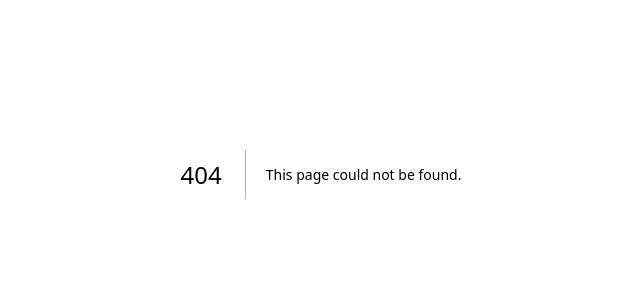
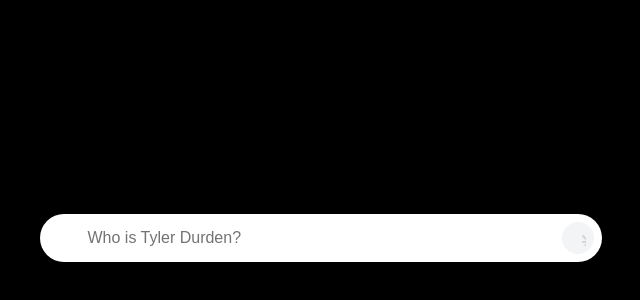
Before and after one commit to kennataddese6/portfolio, a Next.js app: page /hint-input in a window 1280 px wide. Before the commit this address had no page. Shown: the part 226-526 px from the top of the page, without its empty margins (319-959 px from the left). Built offline with nearby package versions, Linux system fonts and the light colour scheme.

Commit message:
hint inputs

```diff
--- /dev/null
+++ b/app/hint-input/page.tsx
@@ -0,0 +1,35 @@
+"use client"
+
+import { PlaceholdersAndVanishInput } from "@/components/ui/placeholders-and-vanish-input"
+
+export default function PlaceholdersAndVanishInputDemo() {
+  const placeholders = [
+    "What's the first rule of Fight Club?",
+    "Who is Tyler Durden?",
+    "Where is Andrew Laeddis Hiding?",
+    "Write a Javascript method to reverse a string",
+    "How to assemble your own PC?",
+  ]
+
+  const handleChange = (e: React.ChangeEvent<HTMLInputElement>) => {
+    console.log(e.target.value)
+  }
+  const onSubmit = (e: React.FormEvent<HTMLFormElement>) => {
+    e.preventDefault()
+    console.log("submitted")
+  }
+  return (
+    <div className="bg-black w-full h-full flex items-center justify-center">
+      <div className="h-[40rem] flex flex-col justify-center  items-center px-4">
+        <h2 className="mb-10 sm:mb-20 text-xl text-center sm:text-5xl dark:text-white text-black">
+          Ask Aceternity UI Anything
+        </h2>
+        <PlaceholdersAndVanishInput
+          placeholders={placeholders}
+          onChange={handleChange}
+          onSubmit={onSubmit}
+        />
+      </div>
+    </div>
+  )
+}
--- /dev/null
+++ b/components/ui/placeholders-and-vanish-input.tsx
@@ -0,0 +1,276 @@
+"use client";
+
+import { AnimatePresence, motion } from "framer-motion";
+import { useCallback, useEffect, useRef, useState } from "react";
+import { cn } from "@/lib/utils";
+
+export function PlaceholdersAndVanishInput({
+  placeholders,
+  onChange,
+  onSubmit,
+}: {
+  placeholders: string[];
+  onChange: (e: React.ChangeEvent<HTMLInputElement>) => void;
+  onSubmit: (e: React.FormEvent<HTMLFormElement>) => void;
+}) {
+  const [currentPlaceholder, setCurrentPlaceholder] = useState(0);
+
+  const intervalRef = useRef<NodeJS.Timeout | null>(null);
+  const startAnimation = () => {
+    intervalRef.current = setInterval(() => {
+      setCurrentPlaceholder((prev) => (prev + 1) % placeholders.length);
+    }, 3000);
+  };
+  const handleVisibilityChange = () => {
+    if (document.visibilityState !== "visible" && intervalRef.current) {
+      clearInterval(intervalRef.current); // Clear the interval when the tab is not visible
+      intervalRef.current = null;
+    } else if (document.visibilityState === "visible") {
+      startAnimation(); // Restart the interval when the tab becomes visible
+    }
+  };
+
+  useEffect(() => {
+    startAnimation();
+    document.addEventListener("visibilitychange", handleVisibilityChange);
+
+    return () => {
+      if (intervalRef.current) {
+        clearInterval(intervalRef.current);
+      }
+      document.removeEventListener("visibilitychange", handleVisibilityChange);
+    };
+  }, [placeholders]);
+
+  const canvasRef = useRef<HTMLCanvasElement>(null);
+  const newDataRef = useRef<any[]>([]);
+  const inputRef = useRef<HTMLInputElement>(null);
+  const [value, setValue] = useState("");
+  const [animating, setAnimating] = useState(false);
+
+  const draw = useCallback(() => {
+    if (!inputRef.current) return;
+    const canvas = canvasRef.current;
+    if (!canvas) return;
+    const ctx = canvas.getContext("2d");
+    if (!ctx) return;
+
+    canvas.width = 800;
+    canvas.height = 800;
+    ctx.clearRect(0, 0, 800, 800);
+    const computedStyles = getComputedStyle(inputRef.current);
+
+    const fontSize = parseFloat(computedStyles.getPropertyValue("font-size"));
+    ctx.font = `${fontSize * 2}px ${computedStyles.fontFamily}`;
+    ctx.fillStyle = "#FFF";
+    ctx.fillText(value, 16, 40);
+
+    const imageData = ctx.getImageData(0, 0, 800, 800);
+    const pixelData = imageData.data;
+    const newData: any[] = [];
+
+    for (let t = 0; t < 800; t++) {
+      let i = 4 * t * 800;
+      for (let n = 0; n < 800; n++) {
+        let e = i + 4 * n;
+        if (
+          pixelData[e] !== 0 &&
+          pixelData[e + 1] !== 0 &&
+          pixelData[e + 2] !== 0
+        ) {
+          newData.push({
+            x: n,
+            y: t,
+            color: [
+              pixelData[e],
+              pixelData[e + 1],
+              pixelData[e + 2],
+              pixelData[e + 3],
+            ],
+          });
+        }
+      }
+    }
+
+    newDataRef.current = newData.map(({ x, y, color }) => ({
+      x,
+      y,
+      r: 1,
+      color: `rgba(${color[0]}, ${color[1]}, ${color[2]}, ${color[3]})`,
+    }));
+  }, [value]);
+
+  useEffect(() => {
+    draw();
+  }, [value, draw]);
+
+  const animate = (start: number) => {
+    const animateFrame = (pos: number = 0) => {
+      requestAnimationFrame(() => {
+        const newArr = [];
+        for (let i = 0; i < newDataRef.current.length; i++) {
+          const current = newDataRef.current[i];
+          if (current.x < pos) {
+            newArr.push(current);
+          } else {
+            if (current.r <= 0) {
+              current.r = 0;
+              continue;
+            }
+            current.x += Math.random() > 0.5 ? 1 : -1;
+            current.y += Math.random() > 0.5 ? 1 : -1;
+            current.r -= 0.05 * Math.random();
+            newArr.push(current);
+          }
+        }
+        newDataRef.current = newArr;
+        const ctx = canvasRef.current?.getContext("2d");
+        if (ctx) {
+          ctx.clearRect(pos, 0, 800, 800);
+          newDataRef.current.forEach((t) => {
+            const { x: n, y: i, r: s, color: color } = t;
+            if (n > pos) {
+              ctx.beginPath();
+              ctx.rect(n, i, s, s);
+              ctx.fillStyle = color;
+              ctx.strokeStyle = color;
+              ctx.stroke();
+            }
+          });
+        }
+        if (newDataRef.current.length > 0) {
+          animateFrame(pos - 8);
+        } else {
+          setValue("");
+          setAnimating(false);
+        }
+      });
+    };
+    animateFrame(start);
+  };
+
+  const handleKeyDown = (e: React.KeyboardEvent<HTMLInputElement>) => {
+    if (e.key === "Enter" && !animating) {
+      vanishAndSubmit();
+    }
+  };
+
+  const vanishAndSubmit = () => {
+    setAnimating(true);
+    draw();
+
+    const value = inputRef.current?.value || "";
+    if (value && inputRef.current) {
+      const maxX = newDataRef.current.reduce(
+        (prev, current) => (current.x > prev ? current.x : prev),
+        0
+      );
+      animate(maxX);
+    }
+  };
+
+  const handleSubmit = (e: React.FormEvent<HTMLFormElement>) => {
+    e.preventDefault();
+    vanishAndSubmit();
+    onSubmit && onSubmit(e);
+  };
+  return (
+    <form
+      className={cn(
+        "w-full relative max-w-xl mx-auto bg-white dark:bg-zinc-800 h-12 rounded-full overflow-hidden shadow-[0px_2px_3px_-1px_rgba(0,0,0,0.1),_0px_1px_0px_0px_rgba(25,28,33,0.02),_0px_0px_0px_1px_rgba(25,28,33,0.08)] transition duration-200",
+        value && "bg-gray-50"
+      )}
+      onSubmit={handleSubmit}
+    >
+      <canvas
+        className={cn(
+          "absolute pointer-events-none  text-base transform scale-50 top-[20%] left-2 sm:left-8 origin-top-left filter invert dark:invert-0 pr-20",
+          !animating ? "opacity-0" : "opacity-100"
+        )}
+        ref={canvasRef}
+      />
+      <input
+        onChange={(e) => {
+          if (!animating) {
+            setValue(e.target.value);
+            onChange && onChange(e);
+          }
+        }}
+        onKeyDown={handleKeyDown}
+        ref={inputRef}
+        value={value}
+        type="text"
+        className={cn(
+          "w-full relative text-sm sm:text-base z-50 border-none dark:text-white bg-transparent text-black h-full rounded-full focus:outline-none focus:ring-0 pl-4 sm:pl-10 pr-20",
+          animating && "text-transparent dark:text-transparent"
+        )}
+      />
+
+      <button
+        disabled={!value}
+        type="submit"
+        className="absolute right-2 top-1/2 z-50 -translate-y-1/2 h-8 w-8 rounded-full disabled:bg-gray-100 bg-black dark:bg-zinc-900 dark:disabled:bg-zinc-800 transition duration-200 flex items-center justify-center"
+      >
+        <motion.svg
+          xmlns="http://www.w3.org/2000/svg"
+          width="24"
+          height="24"
+          viewBox="0 24"
+          fill="none"
+          stroke="currentColor"
+          strokeWidth="2"
+          strokeLinecap="round"
+          strokeLinejoin="round"
+          className="text-gray-300 h-4 w-4"
+        >
+          <path stroke="none" d="M0 0h24v24H0z" fill="none" />
+          <motion.path
+            d="M5 12l14 0"
+            initial={{
+              strokeDasharray: "50%",
+              strokeDashoffset: "50%",
+            }}
+            animate={{
+              strokeDashoffset: value ? 0 : "50%",
+            }}
+            transition={{
+              duration: 0.3,
+              ease: "linear",
+            }}
+          />
+          <path d="M13 18l6 -6" />
+          <path d="M13 6l6 6" />
+        </motion.svg>
+      </button>
+
+      <div className="absolute inset-0 flex items-center rounded-full pointer-events-none">
+        <AnimatePresence mode="wait">
+          {!value && (
+            <motion.p
+              initial={{
+                y: 5,
+                opacity: 0,
+              }}
+              key={`current-placeholder-${currentPlaceholder}`}
+              animate={{
+                y: 0,
+                opacity: 1,
+              }}
+              exit={{
+                y: -15,
+                opacity: 0,
+              }}
+              transition={{
+                duration: 0.3,
+                ease: "linear",
+              }}
+              className="dark:text-zinc-500 text-sm sm:text-base font-normal text-neutral-500 pl-4 sm:pl-12 text-left w-[calc(100%-2rem)] truncate"
+            >
+              {placeholders[currentPlaceholder]}
+            </motion.p>
+          )}
+        </AnimatePresence>
+      </div>
+    </form>
+  );
+}
```
